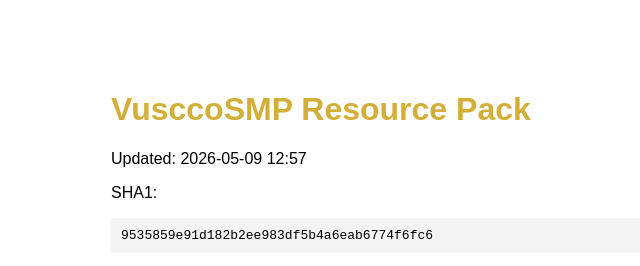
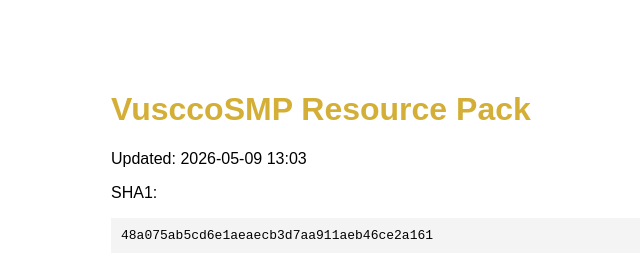
Before and after one commit to Vuscco/Minecraft-Server-VusccoSMP, a plain HTML site: page index.html in a window 1280 px wide. Shown: the top 266 px of the page, 129-769 px from the left. Drawn offline with Linux system fonts and the light colour scheme.

Commit message:
Update resource pack - SHA1: 48a075ab5cd6e1aeaecb3d7aa911aeb46ce2a161

```diff
--- a/index.html
+++ b/index.html
@@ -13,9 +13,9 @@
 </head>
 <body>
     <h1>VusccoSMP Resource Pack</h1>
-    <p>Updated: 2026-05-09 12:57</p>
+    <p>Updated: 2026-05-09 13:03</p>
     <p>SHA1:</p>
-    <div class="sha1">9535859e91d182b2ee983df5b4a6eab6774f6fc6</div>
+    <div class="sha1">48a075ab5cd6e1aeaecb3d7aa911aeb46ce2a161</div>
     <p><a href="resourcepack.zip" class="download">Download Resource Pack</a></p>
     <p><small>Server: VusccoSMP | Minecraft 1.21.11</small></p>
 </body>
```
Also changed, not shown: 1 other file.
